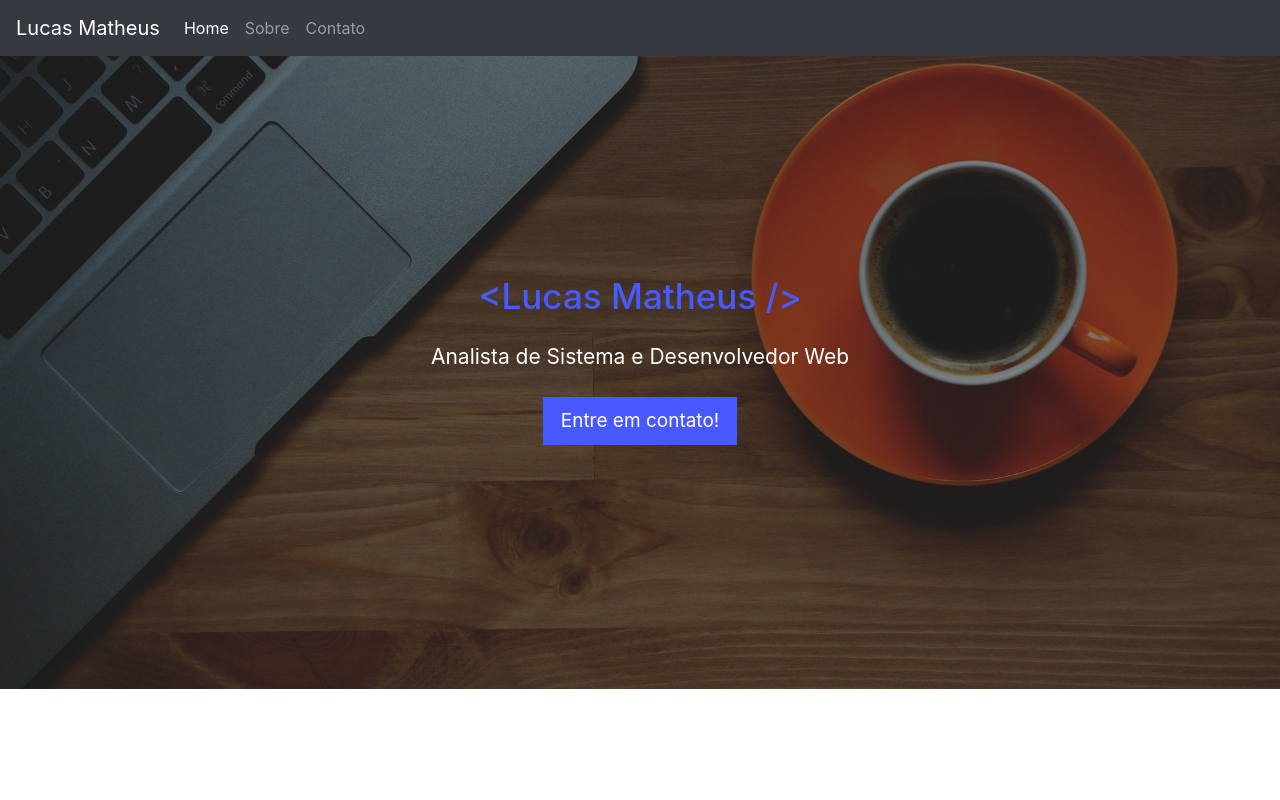
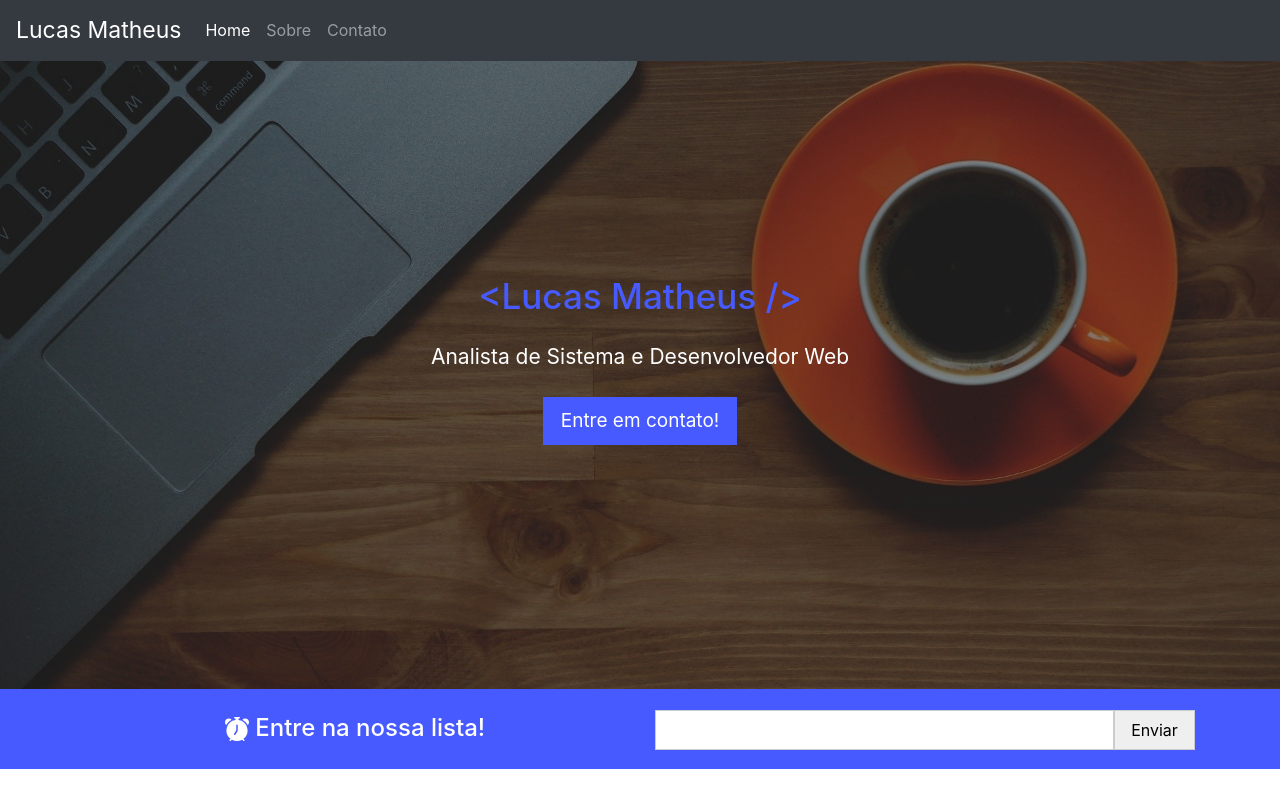
Before and after one commit to LucasM1710/Site-Bootstrap, a PHP site: page / in a window 1280 px wide. Run offline with PHP 8.4, Linux system fonts and the light colour scheme.

Commit message:
continuação da criação do site com bootstrap

```diff
--- a/css/style.css
+++ b/css/style.css
@@ -1,3 +1,7 @@
+/**Bootstrap logo*/
+.navbar-brand {
+	font-size: 23px;
+}
 .box{
 	position: relative;
 	top:55px;
@@ -45,3 +49,42 @@ section.banner > .container{
 	padding: 10px 18px;
 	background: #475aff;
 }
+
+section.cadastro-lead{
+	background: #475aff;
+	padding: 20px 0;
+}
+
+section.cadastro-lead h2{
+	color:white;
+	font-size: 24px;
+	vertical-align: middle;
+	position: relative;
+	top:5px;
+}
+
+section.cadastro-lead form{
+	position: relative;
+	top:1px;
+}
+
+section.cadastro-lead input[type=text]{
+	width: 85%;
+	padding-left: 8px;
+	height: 40px;
+	vertical-align: middle;
+	border:1px solid #ccc;
+}
+section.cadastro-lead input[type=submit]{
+	width: 15%;
+	vertical-align: middle;
+	height: 40px;
+	border:1px solid #ccc;
+}
+
+@media screen and (max-width:1024px ){
+	section.cadastro-lead form{
+		position: relative;
+		top:0px;
+	}
+}
--- a/index.php
+++ b/index.php
@@ -59,6 +59,23 @@
       </div><!--row-->
     </div>
   </section>
+
+    <section class="cadastro-lead">
+        <div class="container">
+          <div class="row text-center">
+            <div class="col-md-6">
+              <h2> <svg width="1em" height="1em" viewBox="0 0 16 16" class="bi bi-alarm-fill" fill="currentColor" xmlns="http://www.w3.org/2000/svg">
+            <path fill-rule="evenodd" d="M6 .5a.5.5 0 0 1 .5-.5h3a.5.5 0 0 1 0 1H9v1.07a7.001 7.001 0 0 1 3.274 12.474l.601.602a.5.5 0 0 1-.707.708l-.746-.746A6.97 6.97 0 0 1 8 16a6.97 6.97 0 0 1-3.422-.892l-.746.746a.5.5 0 0 1-.707-.708l.602-.602A7.001 7.001 0 0 1 7 2.07V1h-.5A.5.5 0 0 1 6 .5zM.86 5.387A2.5 2.5 0 1 1 4.387 1.86 8.035 8.035 0 0 0 .86 5.387zM11.613 1.86a2.5 2.5 0 1 1 3.527 3.527 8.035 8.035 0 0 0-3.527-3.527zM8.5 5.5a.5.5 0 0 0-1 0v3.362l-1.429 2.38a.5.5 0 1 0 .858.515l1.5-2.5A.5.5 0 0 0 8.5 9V5.5z"/>
+            </svg> Entre na nossa lista!</h2>
+            </div>
+            <div class="col-md-6">
+              <form method="post">
+                <input type="text" name="nome"/><input type="submit" value="Enviar" />
+              </form>
+            </div>
+          </div>
+        </div>
+    </section>
   </div><!--box-->
 
 
```
Also changed, not shown: comandogit.txt (+7 -0 lines).
